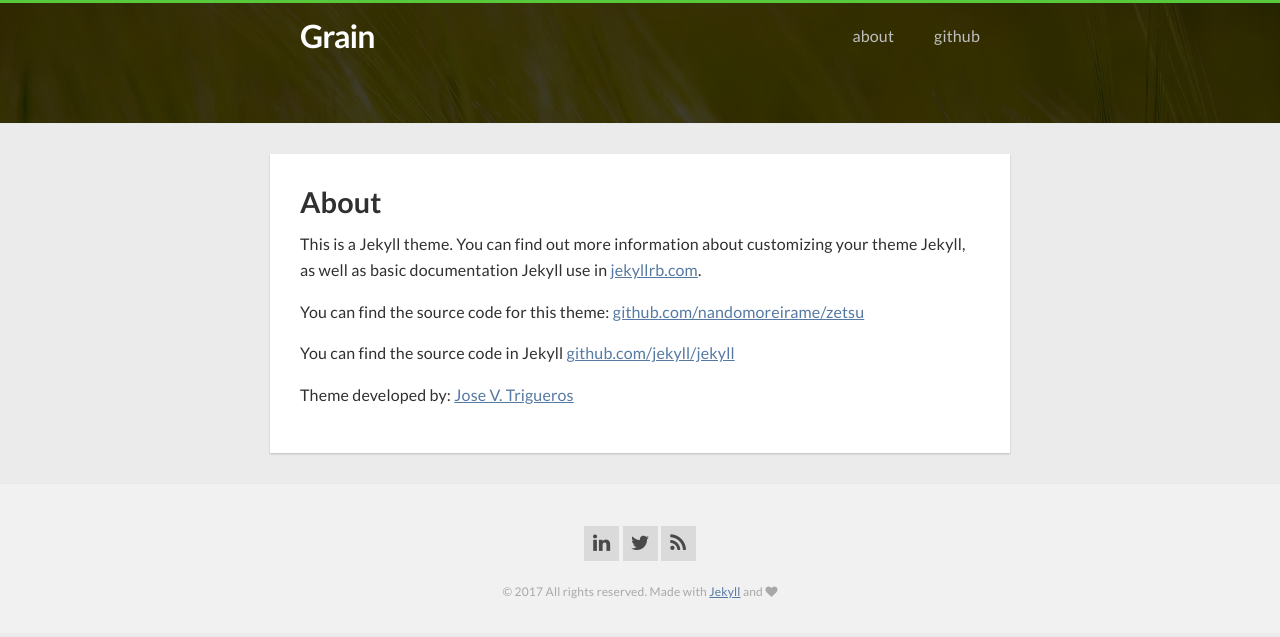
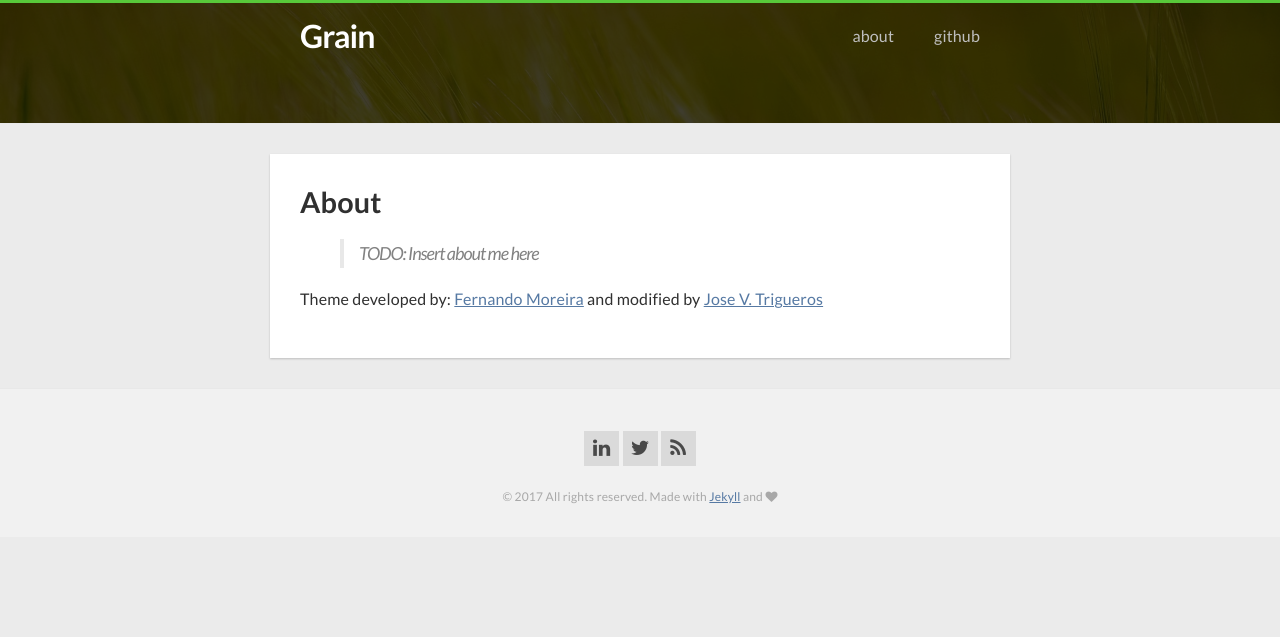
Before and after one commit to jvtrigueros/blog.jvtrigueros.com, a Jekyll site: the page built from src/about.md, in a window 1280 px wide. Shown: the top 637 px of the page. Built offline with Jekyll 4.4.1, drawn with Linux system fonts in a browser that asks for light colours; nearby versions of some CDN libraries; Markdown is read by kramdown in place of the engine named in the settings.

Commit message:
Modify about me section

```diff
--- a/src/about.md
+++ b/src/about.md
@@ -5,10 +5,6 @@ permalink: /about/
 slug: about
 ---
 
-This is a Jekyll theme. You can find out more information about customizing your theme Jekyll, as well as basic documentation Jekyll use in [jekyllrb.com](http://jekyllrb.com/).
+> TODO: Insert about me here
 
-You can find the source code for this theme: [github.com/nandomoreirame/zetsu]({{ site.github }})
-
-You can find the source code in Jekyll [github.com/jekyll/jekyll](https://github.com/jekyll/jekyll)
-
-Theme developed by: [{{ site.author.name }}]({{ site.author.url }})
+Theme developed by: [Fernando Moreira](https://github.com/nandomoreirame) and modified by [{{ site.author.name }}]({{ site.author.url }})
```
